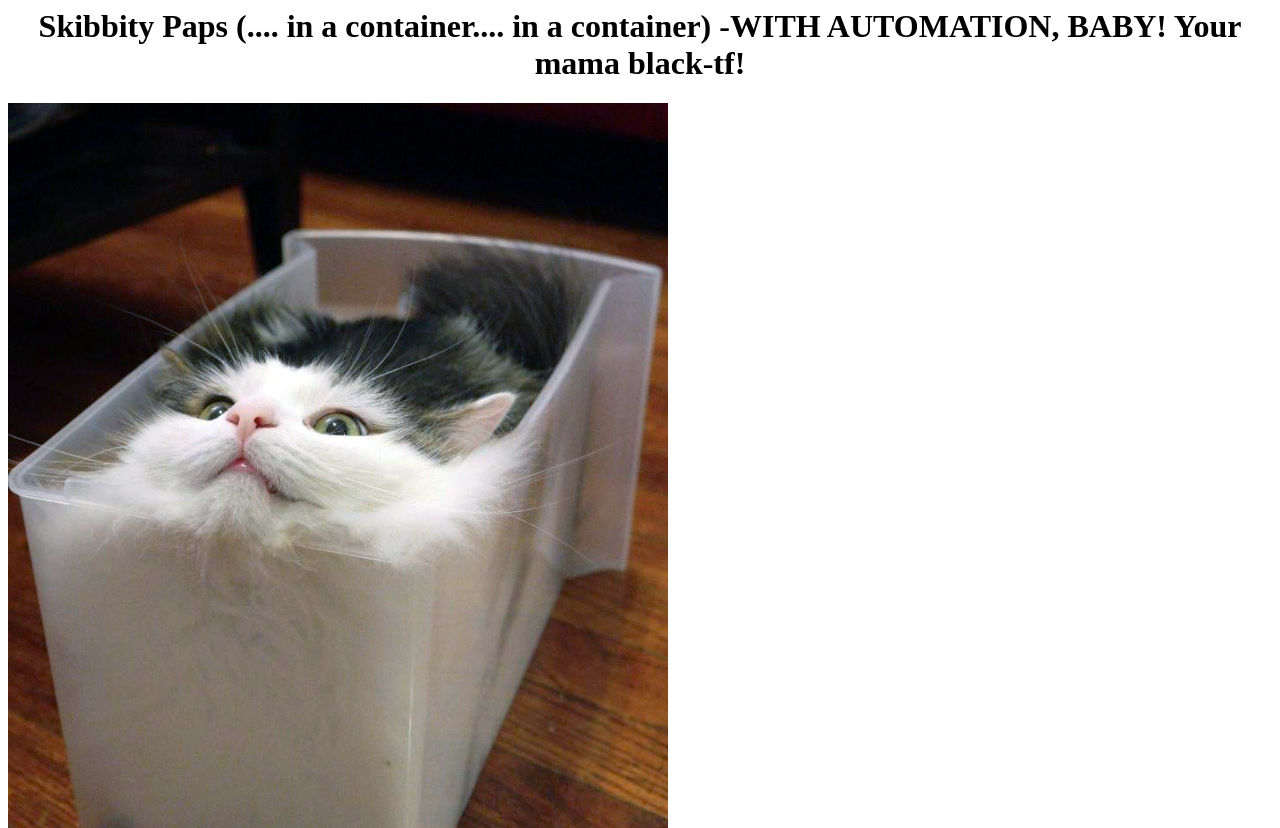
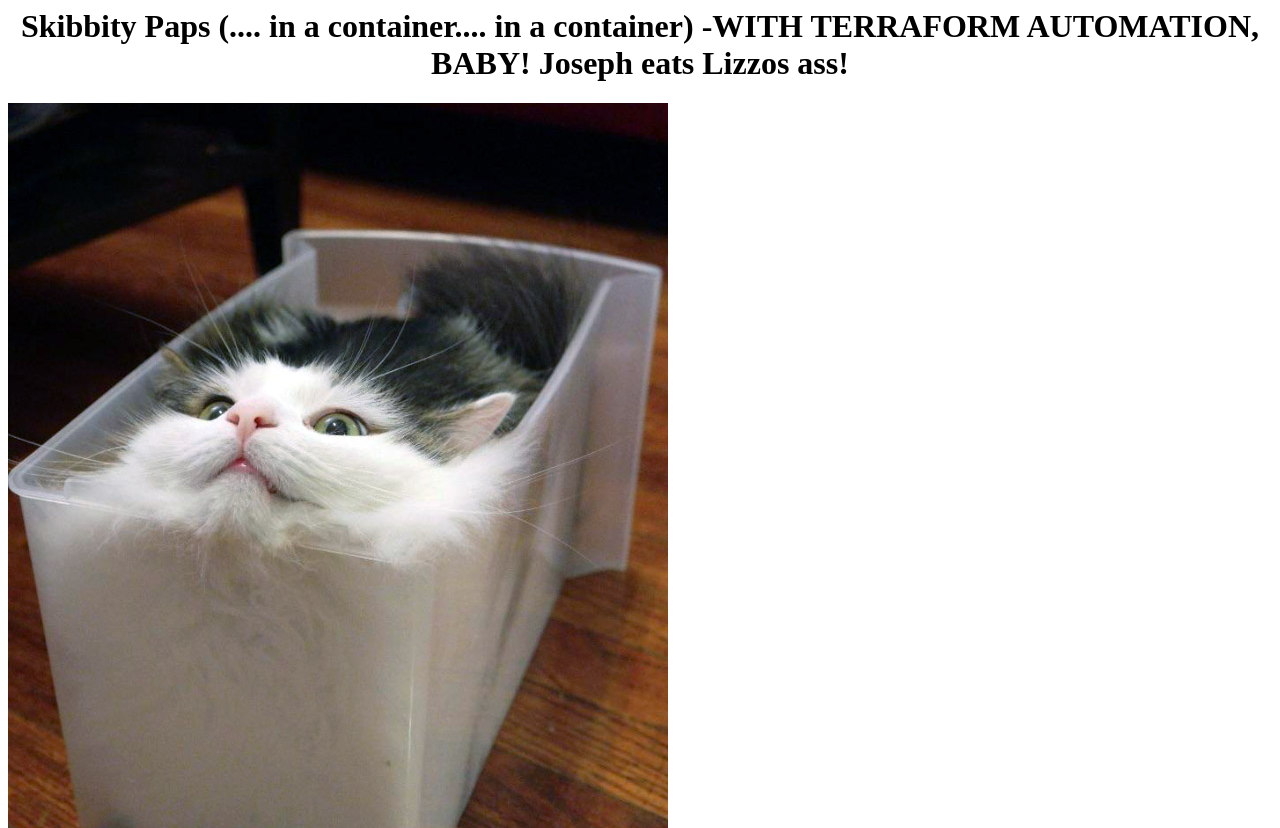
Before and after one commit to z0epapi/catpipeline-tf-repo, a plain HTML site: page index.html in a window 1280 px wide. Shown: the top 828 px of the page. Drawn offline with Linux system fonts and the light colour scheme.

Commit message:
Joseph and Lizzo booty munching update

```diff
--- a/index.html
+++ b/index.html
@@ -3,7 +3,7 @@
 		<title> Container of cats </title>
 	</head>
 	<body>
-		<center><h1> Skibbity Paps (.... in a container.... in a container) -WITH AUTOMATION, BABY! Your mama black-tf!</h1></center>
+		<center><h1> Skibbity Paps (.... in a container.... in a container) -WITH TERRAFORM AUTOMATION, BABY! Joseph  eats Lizzos ass!</h1></center>
 
 		<section id="photos">
 			<img src="containerandcat1.jpg" alt="container and a cat">
```
